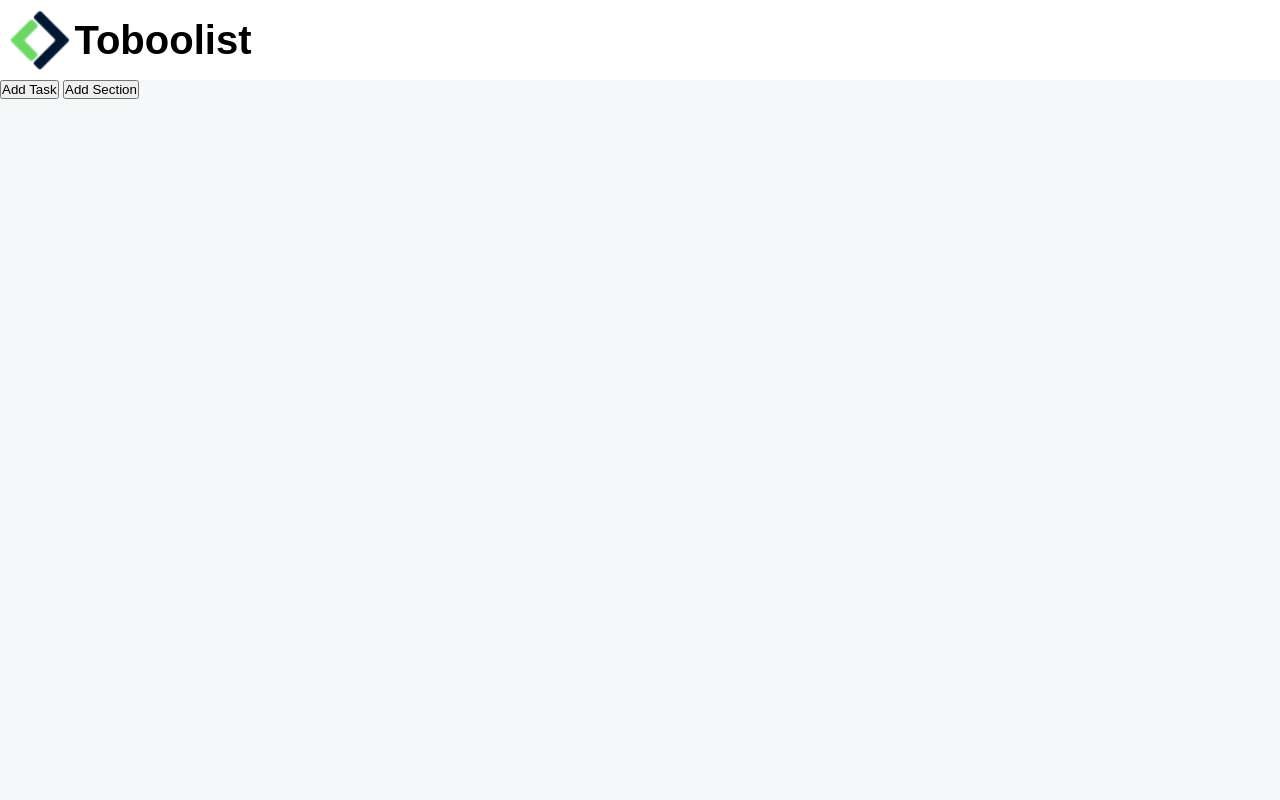
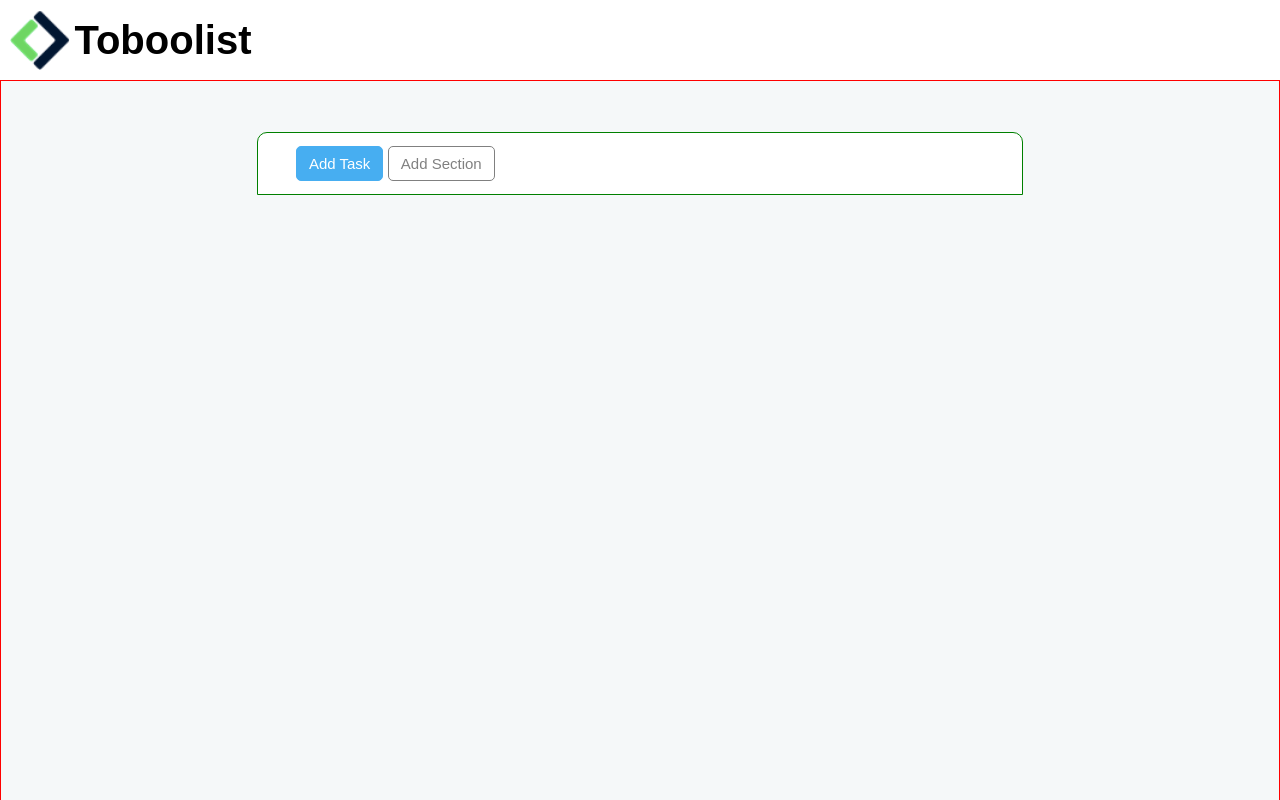
Before and after one commit to soniabergamini/html-css-toboolist, a plain HTML site: page index.html in a window 1280 px wide. Shown: the top 800 px of the page. Drawn offline with Linux system fonts and the light colour scheme.

Commit message:
[css] aggiunto style sezione pulsanti

```diff
--- a/Risorse/CSS/style.css
+++ b/Risorse/CSS/style.css
@@ -8,6 +8,7 @@
 /* Style Header */
 header {
     padding: 10px;
+    background-color: white;
 }
 
 h1 {
@@ -26,4 +27,32 @@ img {
 main  {
     background-color: #F5F8F9;
     height: 1000px;
+    border: 1px solid red;
+    height: 100vw;
 }
+
+#nav {
+    margin: 4% 20% 1%;
+    background-color: white;
+    padding: 1% 3%;
+    border: 1px solid green;
+    border-radius: 10px 10px 0 0;
+}
+
+button {
+    padding: 8px 12px;
+    border-radius: 5px;
+    font-size: 15px;
+}
+
+#nav button:nth-child(1) {
+    background-color: #47AEF1;
+    border: 1px solid #47AEF1;
+    color: white;
+}
+
+#nav button:nth-child(2) {
+    background-color: white;
+    border: 1px solid grey;
+    color: grey;
+}
```
